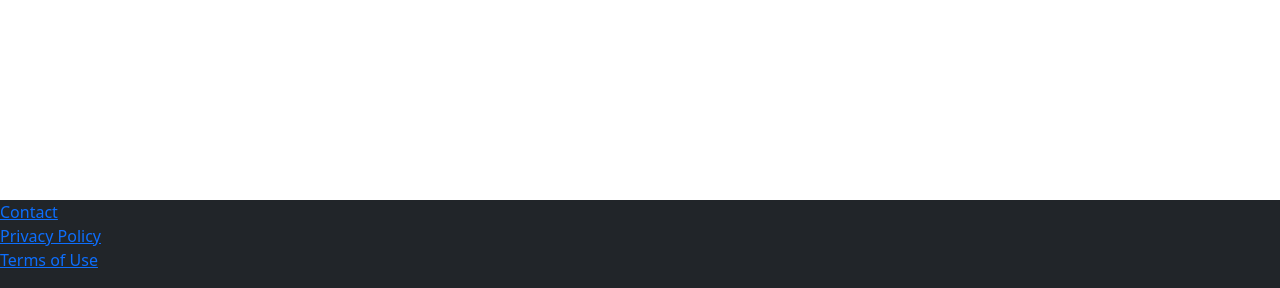
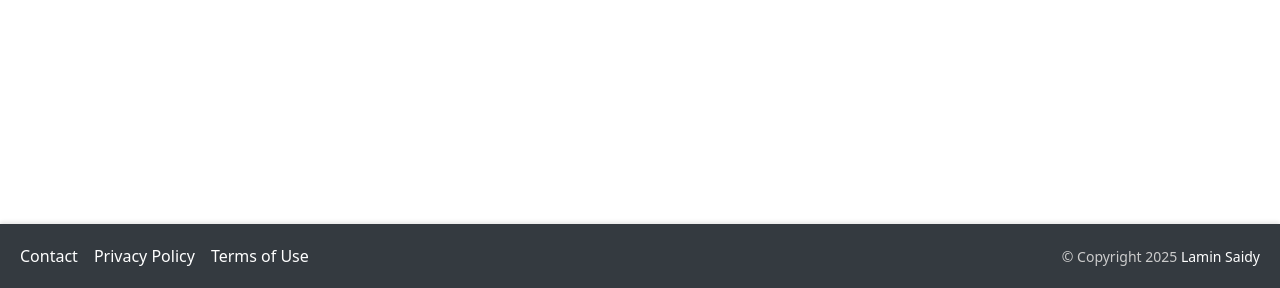
Before and after one commit to laminsaidy/TradingAppPP5, a Django app: page / in a window 1280 px wide. Shown: the part 512-800 px from the top of the page. Run offline with Django 5.2, Linux system fonts and the light colour scheme.

Commit message:
Update CSS styles for better alignment and visual consistency

```diff
--- a/products/templates/products/base.html
+++ b/products/templates/products/base.html
@@ -55,6 +55,41 @@
             color: white;
             transform: translateY(-3px);
         }
+
+        /* Footer styling */
+        .footer {
+            display: flex;
+            justify-content: space-between;
+            align-items: center;
+            padding: 20px;
+            background-color: #343a40;
+            color: white;
+            box-shadow: 0 -2px 4px rgba(0, 0, 0, 0.1); /* Reduced shadow */
+        }
+        .footer-links {
+            display: flex;
+            gap: 16px; /* Space between links */
+        }
+        .footer-links a {
+            color: white; /* Changed from teal to white */
+            text-decoration: none;
+            transition: color 0.3s ease;
+        }
+        .footer-links a:hover {
+            color: #cccccc; /* Lighter grey on hover */
+        }
+        .copyright {
+            font-size: 14px;
+            color: #cccccc;
+        }
+        .copyright a {
+            color: white; /* Changed from teal to white */
+            text-decoration: none;
+            transition: color 0.3s ease;
+        }
+        .copyright a:hover {
+            color: #cccccc; /* Lighter grey on hover */
+        }
     </style>
 </head>
 <body>
@@ -108,13 +143,14 @@
         </div>
 
         <!-- Footer -->
-        <footer class="py-6 px-6 flex justify-between bg-dark text-white mt-5">
-            <div class="w-1/3">
-                <ul class="list-unstyled">
-                    <li><a href="{% url 'products:contact' %}" class="text-lg text-teal-500 hover:text-teal-700">Contact</a></li>
-                    <li><a href="#" class="text-lg text-teal-500 hover:text-teal-700">Privacy Policy</a></li>
-                    <li><a href="#" class="text-lg text-teal-500 hover:text-teal-700">Terms of Use</a></li>
-                </ul>
+        <footer class="footer mt-5">
+            <div class="footer-links">
+                <a href="{% url 'products:contact' %}">Contact</a>
+                <a href="#">Privacy Policy</a>
+                <a href="#">Terms of Use</a>
+            </div>
+            <div class="copyright">
+                &copy; Copyright 2025 <a href="https://github.com/laminsaidy/MarketplaceP5" target="_blank">Lamin Saidy</a>
             </div>
         </footer>
     </div>
```
